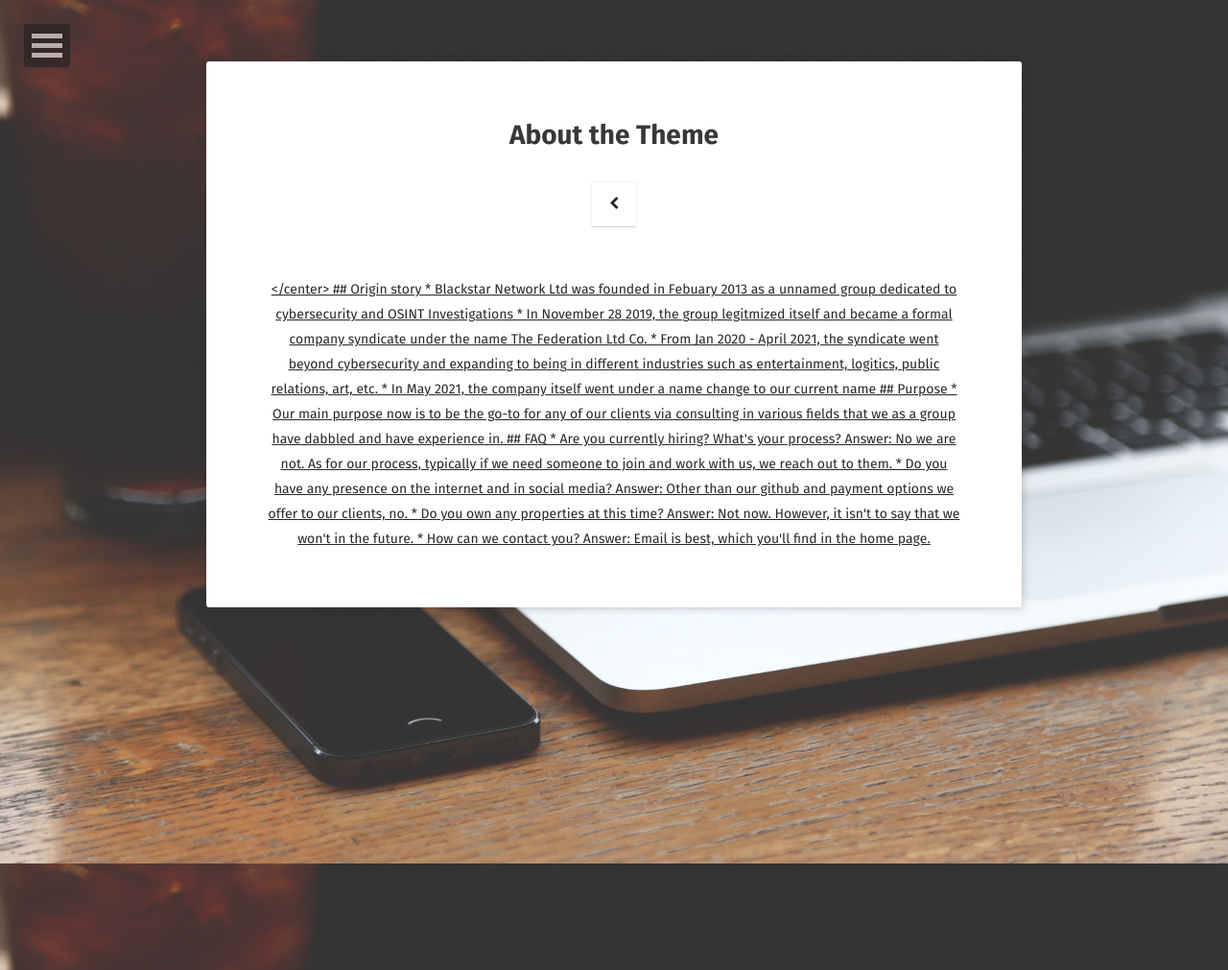
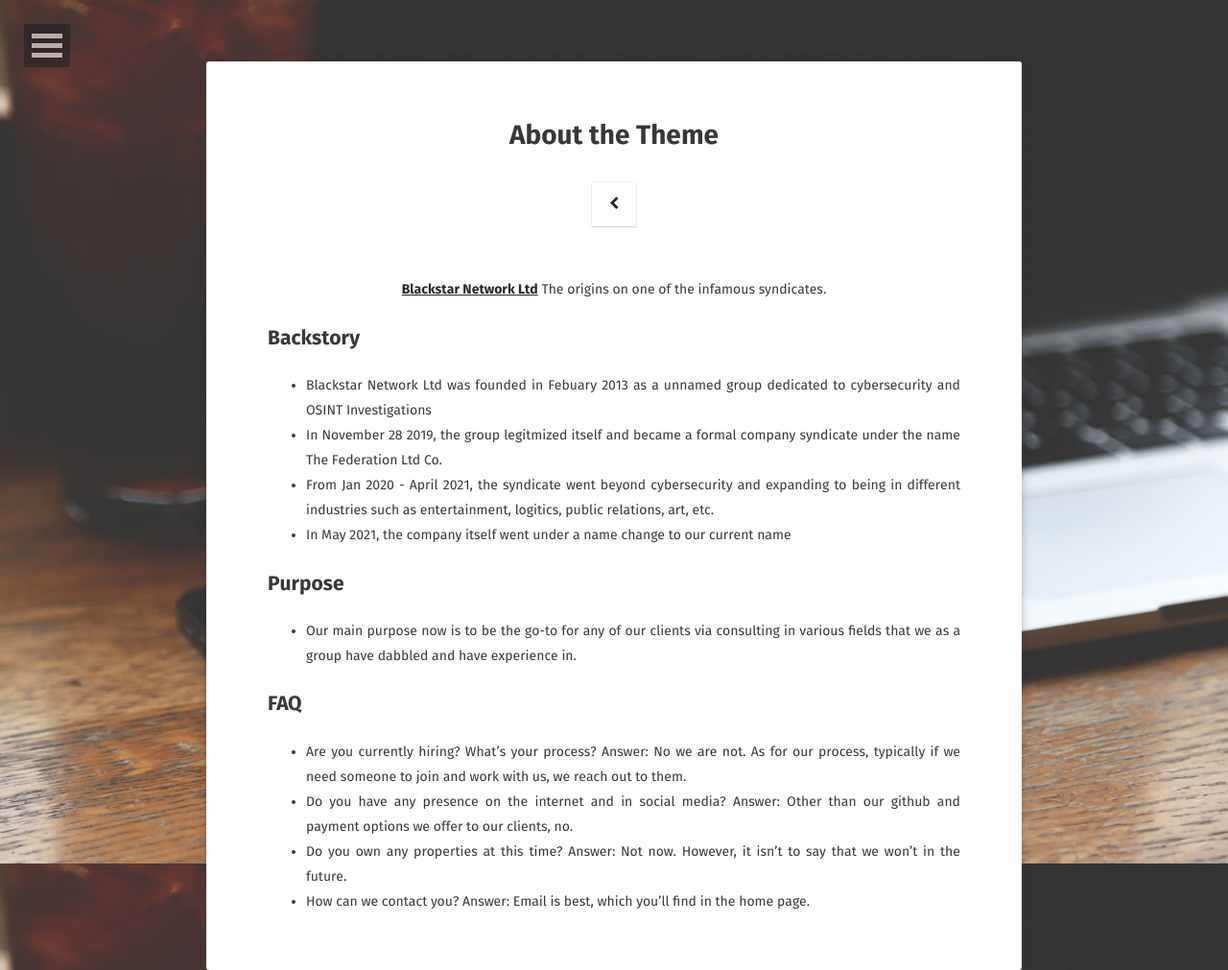
Before and after one commit to blackstarnet/blackstarnet.github.io, a Jekyll site: the page built from about/index.md, in a window 1280 px wide. Shown: the whole page at 96% size. Built offline with Jekyll 4.4.1, drawn with Linux system fonts in a browser that asks for light colours; some web fonts are replaced.

Commit message:
Update index.md

```diff
--- a/about/index.md
+++ b/about/index.md
@@ -6,9 +6,9 @@ date: 2016-03-21
 comments: false
 ---
 
-<center><a href="http://blackstarnet.github.io/about"> </center>
+<center><a href="http://blackstarnet.github.io/about"> <b>Blackstar Network Ltd</b></a> The origins on one of the infamous syndicates.</center>
 
-## Origin story
+## Backstory
 * Blackstar Network Ltd was founded in Febuary 2013 as a unnamed group dedicated to cybersecurity and OSINT Investigations
 * In November 28 2019, the group legitmized itself and became a formal company syndicate under the name The Federation Ltd Co.
 * From Jan 2020 - April 2021, the syndicate went beyond cybersecurity and expanding to being in different industries such as entertainment, logitics, public relations, art, etc.
```
